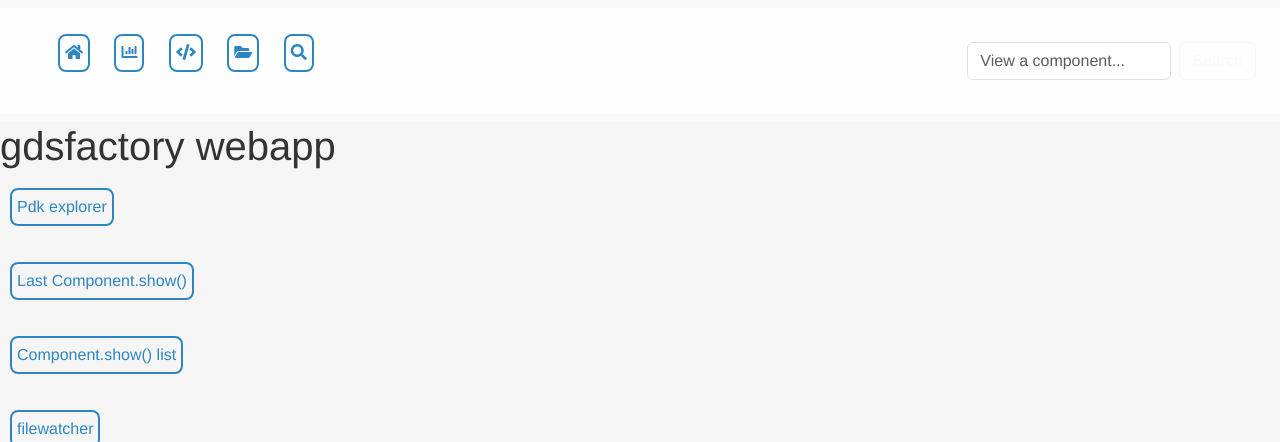
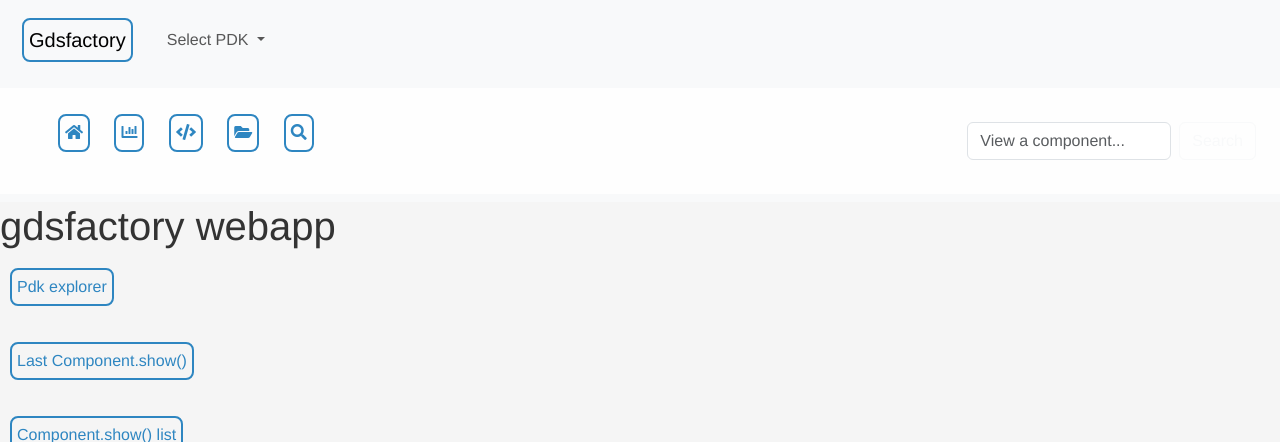
Before and after one commit to gdsfactory/gplugins, a FastAPI app: page / in a window 1280 px wide. Shown: the top 442 px of the page. Run offline with FastAPI, Linux system fonts and the light colour scheme; data that the repository does not hold is empty.

Commit message:
select pdk

```diff
--- a/gplugins/web/main.py
+++ b/gplugins/web/main.py
@@ -1,4 +1,5 @@
 import base64
+import contextlib
 import importlib
 import os
 import pathlib
@@ -12,9 +13,10 @@ from fastapi.responses import HTMLResponse, RedirectResponse
 from fastapi.staticfiles import StaticFiles
 from fastapi.templating import Jinja2Templates
 from gdsfactory.cell import Settings
-from gdsfactory.config import CONF, GDSDIR_TEMP
+from gdsfactory.config import CONF, GDSDIR_TEMP, pdks
 from gdsfactory.watch import FileWatcher
 from loguru import logger
+from pydantic import BaseModel
 from starlette.routing import WebSocketRoute
 
 from gplugins.config import PATH
@@ -35,8 +37,8 @@ app.mount("/static", StaticFiles(directory=PATH.web / "static"), name="static")
 templates = Jinja2Templates(directory=PATH.web / "templates")
 
 
-def load_pdk() -> gf.Pdk:
-    pdk = os.environ.get("PDK", "generic")
+def load_pdk(pdk: str | None = None) -> gf.Pdk:
+    pdk = pdk or os.environ.get("PDK", "generic")
 
     if pdk == "generic":
         active_pdk = gf.get_active_pdk()
@@ -70,6 +72,28 @@ def get_url(request: Request) -> str:
 @app.get("/", response_class=HTMLResponse)
 async def root(request: Request):
     return templates.TemplateResponse("index.html.j2", {"request": request})
+
+
+@app.get("/pdk-list", response_model=list[str])
+async def get_pdk_list() -> list[str]:
+    pdks_installed = []
+    for pdk in pdks:
+        with contextlib.suppress(ImportError, AttributeError):
+            m = importlib.import_module(pdk)
+            m.PDK
+            pdks_installed.append(pdk)
+    return pdks_installed
+
+
+class PDKItem(BaseModel):
+    pdk: str
+
+
+@app.post("/pdk-set")
+async def set_pdk(pdk_item: PDKItem):
+    pdk = pdk_item.pdk
+    load_pdk(pdk)
+    return {"message": f"PDK {pdk} set successfully!"}
 
 
 @app.get("/gds_list", response_class=HTMLResponse)
--- a/gplugins/web/templates/header.html.j2
+++ b/gplugins/web/templates/header.html.j2
@@ -1,5 +1,6 @@
 <!DOCTYPE html>
 <html lang="en">
+
 <head>
     <link href="https://cdn.jsdelivr.net/npm/bootstrap@5.3.0-alpha1/dist/css/bootstrap.min.css" rel="stylesheet" integrity="sha384-GLhlTQ8iRABdZLl6O3oVMWSktQOp6b7In1Zl3/Jr59b6EGGoI1aFkw7cmDA6j6gD" crossorigin="anonymous">
     <link rel="stylesheet" href="{{ url_for('static', path='/client.css') }}">
@@ -8,4 +9,76 @@
     <meta name="viewport" content="width-device-width, initial-scale=1.0">
     <title>Gdsfactory - {{ title | default("Page") }}</title>
 </head>
+
 <body>
+
+    <!-- Navbar with PDK dropdown on top right -->
+    <nav class="navbar navbar-expand-lg navbar-light bg-light">
+        <div class="container-fluid">
+            <a class="navbar-brand" href="#">Gdsfactory</a>
+
+            <!-- Navbar Toggler for smaller screens (optional) -->
+            <button class="navbar-toggler" type="button" data-bs-toggle="collapse" data-bs-target="#navbarNav" aria-controls="navbarNav" aria-expanded="false" aria-label="Toggle navigation">
+                <span class="navbar-toggler-icon"></span>
+            </button>
+
+            <div class="collapse navbar-collapse" id="navbarNav">
+                <ul class="navbar-nav ml-auto">
+                    <li class="nav-item dropdown">
+                        <a class="nav-link dropdown-toggle" href="#" id="pdkDropdown" role="button" data-bs-toggle="dropdown" aria-expanded="false">
+                            Select PDK
+                        </a>
+                        <ul class="dropdown-menu dropdown-menu-end" aria-labelledby="pdkDropdown" id="pdk-dropdown">
+                            <!-- Options will be populated here by JavaScript -->
+                        </ul>
+                    </li>
+                </ul>
+            </div>
+        </div>
+    </nav>
+
+    <script>
+        async function fetchPDKs() {
+            const baseUrl = `${window.location.protocol}//${window.location.hostname}:${window.location.port}`;
+            const response = await fetch(`${baseUrl}/pdk-list`);
+            const pdkList = await response.json();
+
+            const dropdown = document.getElementById("pdk-dropdown");
+            pdkList.forEach(pdk => {
+                const liElement = document.createElement("li");
+                const anchorElement = document.createElement("a");
+                anchorElement.href = "#";
+                anchorElement.className = "dropdown-item";
+                anchorElement.textContent = pdk;
+                anchorElement.addEventListener('click', function() {
+                    setPDK(pdk);
+                });
+                liElement.appendChild(anchorElement);
+                dropdown.appendChild(liElement);
+            });
+        }
+
+        async function setPDK(selectedPDK) {
+            const baseUrl = `${window.location.protocol}//${window.location.hostname}:${window.location.port}`;
+            const response = await fetch(`${baseUrl}/pdk-set`, {
+                method: 'POST',
+                headers: {
+                    'Content-Type': 'application/json'
+                },
+                body: JSON.stringify({ pdk: selectedPDK })
+            });
+
+            const result = await response.json();
+            console.log(result);
+        }
+
+        fetchPDKs();
+
+    </script>
+
+    <!-- Optional Bootstrap JS -->
+    <script src="https://cdn.jsdelivr.net/npm/bootstrap@5.3.0-alpha1/dist/js/bootstrap.min.js"></script>
+
+</body>
+
+</html>
```
